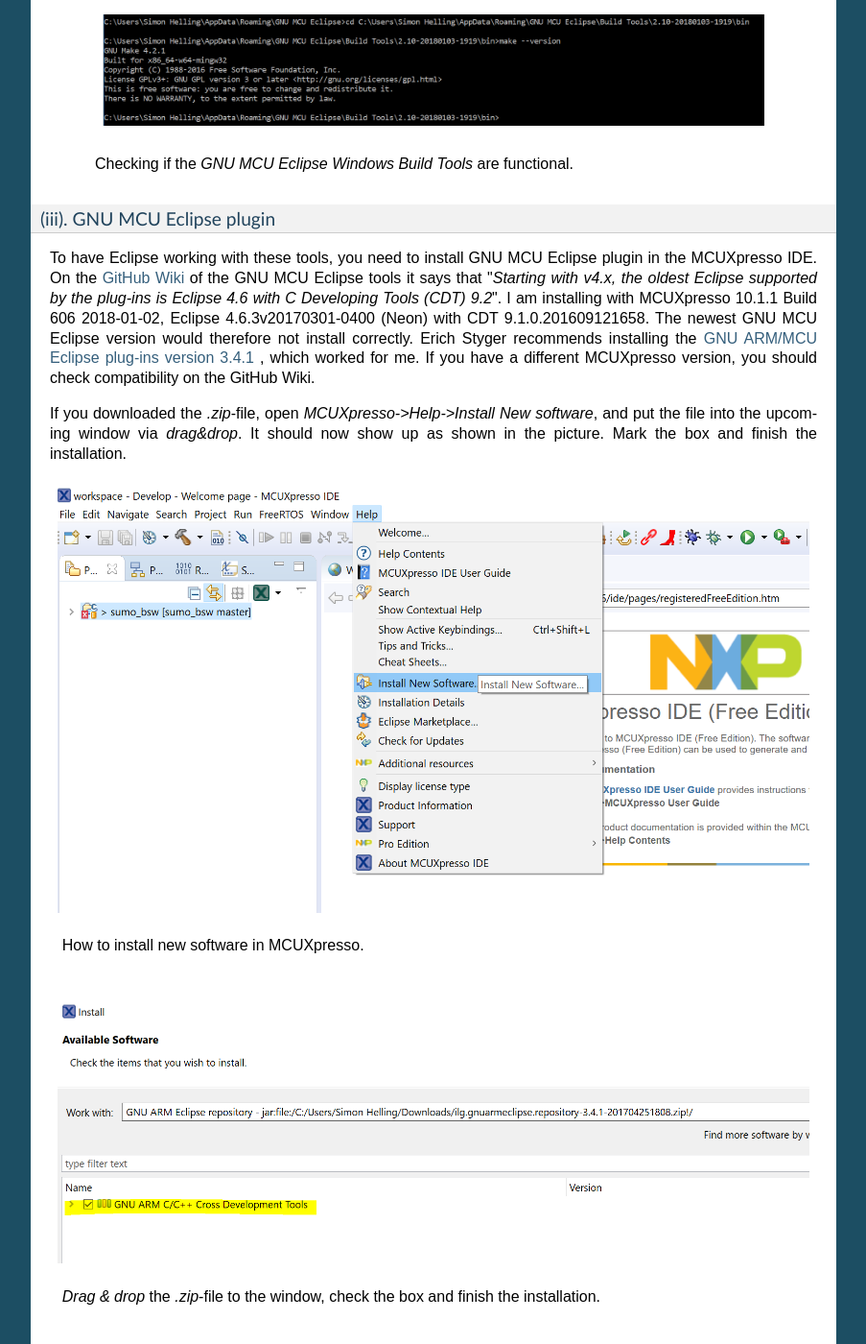
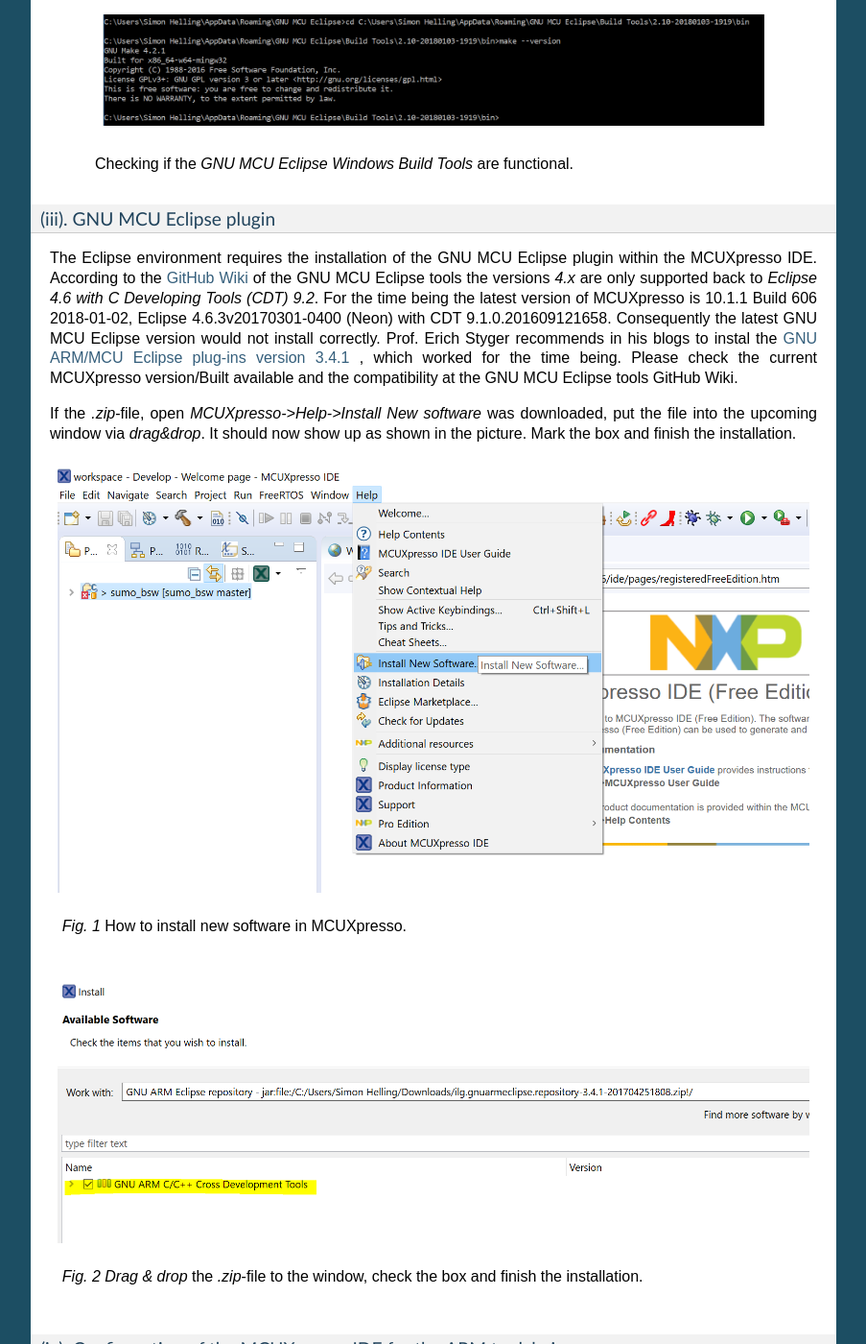
Before and after one commit to gfre/sumo_bsw, a Sphinx documentation site: the page built from Docs/installationguide/installationguide.rst, in a window 1280 px wide and 1400 px high, scrolled down 2556 px. Shown: the whole window at 96% size, without its empty margins (198-1101 px from the left). Built offline with Sphinx 7.4.7, drawn with Linux system fonts in a browser that asks for light colours; formulas are drawn with MathJax 3; some of the changed text lies outside the part shown.

Commit message:
index page and installation guide updated;

```diff
--- a/Docs/conf.py
+++ b/Docs/conf.py
@@ -12,10 +12,10 @@
 # add these directories to sys.path here. If the directory is relative to the
 # documentation root, use os.path.abspath to make it absolute, like shown here.
 #
-# import os
+import os
 import sys
 # sys.path.insert(0, os.path.abspath('.'))
-import subprocess, os
+import subprocess
 
 read_the_docs_build = os.environ.get('READTHEDOCS', None) == 'True'
 
@@ -36,7 +36,6 @@
 
 
 # -- General configuration ---------------------------------------------------
-
 # If your documentation needs a minimal Sphinx version, state it here.
 #
 # needs_sphinx = '1.0'
@@ -75,6 +74,12 @@
 
 # The name of the Pygments (syntax highlighting) style to use.
 pygments_style = 'sphinx'
+
+# Flag to enable or disable numbered captions
+numfig = True
+
+# Set image format of formulas
+imgmath_image_format = 'svg'
 
 
 # -- Options for HTML output -------------------------------------------------
--- a/Docs/installationguide/installationguide.rst
+++ b/Docs/installationguide/installationguide.rst
@@ -101,14 +101,12 @@
 
 (iii). GNU MCU Eclipse plugin
 *****************************
-To have Eclipse working with these tools, you need to install GNU MCU Eclipse plugin in the MCUXpresso IDE.
-On the `GitHub Wiki <https://gnu-mcu-eclipse.github.io/plugins/install/>`_ of the GNU MCU Eclipse tools it says that \"*Starting with v4.x,
-the oldest Eclipse supported by the plug-ins is Eclipse 4.6 with C Developing Tools (CDT) 9.2*\". I am installing with MCUXpresso 10.1.1 Build 606 2018-01-02,
-Eclipse	4.6.3v20170301-0400 (Neon)	with CDT 9.1.0.201609121658. The newest GNU MCU Eclipse version would therefore not install correctly. Erich Styger
-recommends installing the `GNU ARM/MCU Eclipse plug-ins version 3.4.1  <https://github.com/gnu-mcu-eclipse/eclipse-plugins/releases/tag/v3.4.1-201704251808>`_ , which
-worked for me. If you have a different MCUXpresso version, you should check compatibility on the GitHub Wiki.
+The Eclipse environment requires the installation of the GNU MCU Eclipse plugin within the MCUXpresso IDE. According to the `GitHub Wiki <https://gnu-mcu-eclipse.github.io/plugins/install/>`_ of the GNU MCU Eclipse tools
+the versions *4.x* are only supported back to *Eclipse 4.6 with C Developing Tools (CDT) 9.2*. For the time being the latest version of MCUXpresso is 10.1.1 Build 606 2018-01-02, Eclipse 4.6.3v20170301-0400 (Neon) with CDT 9.1.0.201609121658.
+Consequently the latest GNU MCU Eclipse version would not install correctly. Prof. Erich Styger recommends in his blogs to instal the `GNU ARM/MCU Eclipse plug-ins version 3.4.1  <https://github.com/gnu-mcu-eclipse/eclipse-plugins/releases/tag/v3.4.1-201704251808>`_ , which
+worked for the time being. Please check the current MCUXpresso version/Built available and the compatibility at the GNU MCU Eclipse tools GitHub Wiki.
 
-If you downloaded the *.zip*-file, open *MCUXpresso->Help->Install New software*, and put the file into the upcoming window via *drag\&drop*. It should
+If the *.zip*-file, open *MCUXpresso->Help->Install New software* was downloaded, put the file into the upcoming window via *drag\&drop*. It should
 now show up as shown in the picture. Mark the box and finish the installation.
 
 .. figure:: images/installnewsoftware.PNG
@@ -121,10 +119,10 @@
 	*Drag \& drop* the *.zip*-file to the window, check the box and finish the installation.
 
 
-(iv). Setting up MCUXpresso to use the ARM toolchain
-****************************************************
-In this step, we need to make sure, that MCUXpresso *knows* where to look for the *ARM Toolchain* and the *Windows Build Tools* (if you use Windows). This can
-be done in the Preferences. Go to *Window->Preferences*, expand *C/C++*, expand *Build* and go to *Workspace Tools Paths*. As shown in the picture, the Toolchain should be
+(iv). Configuration of the MCUXpresso IDE for the ARM toolchain
+***************************************************************
+In this step it is ensured that MCUXpresso *knows* where to search for the *ARM Toolchain* and the *Windows Build Tools* (if you use Windows). This can
+be accomplisehd by configuring the Preferences of the IDE. Go to *Window->Preferences*, expand *C/C++*, expand *Build* and go to *Workspace Tools Paths*. As shown in the picture, the Toolchain should be
 set to the *GNU Tools for ARM Embedded Processors*. You may need to copy the path to the *Windows Build Tools* and the *GNU ARM Toolchain* manually. Click *Apply* and *OK*.
 
 .. figure:: images/checktools.PNG
@@ -136,24 +134,23 @@
 			project settings.
 
 
-(v). Setting up MCUXpresso to use Processor Expert
-**************************************************
-If you installed MCUXpresso v10.1 or newer, you need to first deinstall the *MCUCpresso IDE Configuration Tools*. These are the first step to replace
-PE, but you can still use it separately. In order to do so and to avoid conflicts between the *Configuration Tools* and PE, you need to deinstall them.
-Go to *Help->Installation Details* and search for *MCUXpresso IDE Configuration Tools Integration*, select it, and click *Uninstall*.
+(v). Configuration of the MCUXpresso IDE for Processor Expert (PEx) integration
+*******************************************************************************
+If MCUXpresso v10.1 or newer is used, it is required to remove the *MCUCpresso IDE Configuration Tools* in order to avoid conflicts between the *Configuration Tools* and PEx.
+Therefore go to *Help->Installation Details* and search for *MCUXpresso IDE Configuration Tools Integration*, select it, and click *Uninstall*.
 
 .. figure:: images/uninstallconfigurationtools.PNG
 
-	Uninstall the *Configuration Tools* to avoid conflicts with PE.
+	Uninstall the *Configuration Tools* to avoid conflicts with PEx.
 
 Now, go to the `Processor Expert Download Page <https://www.nxp.com/pages/processor-expert-software-microcontroller-driver-suite:PE_DRIVER_SUITE?&&tab=Design_Tools_Tab>`_
 and download the *Processor Expert for Kinetis v3.0 Eclipse plugin*
 
 .. figure:: images/processorexpertplugin.PNG
 
-	Download the PE plugin *.zip*-file.
+	Download the PEx plugin *.zip*-file.
 
-After unzipping this file, install the *freescale_updater.zip*-file via *Help->Install New Software* as described above.
+After unzipping this file, install the *freescale_updater.zip*-file insided the MCUExpresso IDE. Got to *Help->Install New Software* as described above, e.g. for the installation of the GNU MCU Eclipse plugin.
 
 .. attention:: You must install the *freescale updater*-file first!
 
@@ -161,48 +158,47 @@
 
 	Install the marked file from the *Processor Expert for Kinetis v3.0 Eclipse plugin*-file first. Then install *PEx for Kinetis v3.0.0*.
 
-Afterwards, install *PEx for Kinetis 3.0.0* in the same way. Then, download, unzip, and install the file *Processor Expert for Kinetis v3.0.2 update*
-in the same way.
+Afterwards, install *PEx for Kinetis 3.0.0* in the same way. Repeat this steps for the patch *Processor Expert for Kinetis v3.0.2 update*.
 
 .. figure:: images/processorexpertupdate.PNG
 
 	Install the update *PEx for Kinetis 3.0.2*
 
-In the final step you need to download the PE components from `Erich Stygers Sourceforge repo <https://sourceforge.net/projects/mcuoneclipse/files/PEx%20Components/>`_
-You should check with which version the Sumo robot is currently working, download the fitting release (currently *Components 2017-12-26.zip* (14.03.2018)). Unzip
-the file, go to *Processor Expert->Import Components* search and select the *.PEupd*-files and click *import*.
+In the final step download the PEx components from Prof. Stygers 'Sourceforge repo <https://sourceforge.net/projects/mcuoneclipse/files/PEx%20Components/>`_
+Check the current version of Sumo Robot Project and download the fitting release (currently *Components 2017-12-26.zip* (14.03.2018)). Unzip
+the file, in MCUExpresso go to *Processor Expert->Import Components* search and select the *.PEupd*-files and click *import*.
 
 .. figure:: images/processorexpertimportcomponents.PNG
 
-	Install the PE components from Erich Stygers Sourceforge repo.
+	Install the PEx components from Prof. Styger's repo at Sourceforge.
 
 .. _importsumoproject:
 
-(vi). Import the Sumo source code and verify settings
-*****************************************************
-To verify that everything is set up correctly, import the Sumo project source code. If you installed SmartGit and did the steps according to :ref:`installSmartGit` ,
-you can open the project in MCUXPresso by selecting *File->Open Projects from File System* as seen in the figure below
+(vi). Import the Sumo BSW sources
+*********************************
+In order to verify everything is set up correctly import the Sumo project source code. If the SmartGit client is installed and the steps according to :ref:`installSmartGit` were performed correctly,
+it is possible to open the project inside MCUXPresso by selecting *File->Open Projects from File System* as illustrated in the figure below
 
 .. figure:: images/openproject.PNG
 
-	How to open the project in MCUXpresso.
+	Import the project in the MCUXpresso IDE.
 
-If you dont see a *Generated Code* folder in the project, go to *Processor Expert->Show Views* and click *Generate Processor Expert Code* as shown below.
+If there is no *Generated Code* folder in the project, go to *Processor Expert->Show Views* and click *Generate Processor Expert Code* as shown below.
 
 .. figure:: images/generatecode.PNG
 
-	If you **DON'T** see the *Generated Code* folder, hit *Generate Processor Expert Code*.
+	If **NO** *Generated Code* folder exists, hit *Generate Processor Expert Code*.
 
-This process may take a while and generates all the low-level code for the required components of the Sumo project. When finished click *Edit \'sumo_bsw project settings\'*
-(you need to have the project selected to do this) and expand *C/C++ build*. The settings of *Settings, Tool Chain Editor,* and *Tool Paths* should show as in the pictures below
+This process may take a while and generates all the low-level code for the required components of the Sumo BSW Project. When finished click *Edit \'sumo_bsw project settings\'*
+(you need to have the project selected to do this) and expand *C/C++ build*. The configuration of *Settings, Tool Chain Editor,* and *Tool Paths* should look like as in the pictures below
 
 .. figure:: images/projectsettings1.PNG
 
-	The target processor should be *cortex-m4*. If it isn't go to the *MCU settings* and select *Generic-M4*.
+	The target processor should be *cortex-m4*. If it does not exist go to the *MCU settings* and select *Generic-M4*.
 
 .. figure:: images/projectsettings2.PNG
 
-	Because we use the ARM toolchain, *Cross ARM GCC* should be selected.
+	Since the ARM toolchain is used *Cross ARM GCC* should be selected.
 
 .. figure:: images/projectsettings3.PNG
 
@@ -211,16 +207,16 @@
 
 .. _includedoxygen:
 
-(vii). Include doxygen tools to MCUXpresso
-******************************************
-Doxygen is used to write code documentation for the project. To integrate it to MCUXpresso, go to the *Eclipse Marketplace* and search and install
+(vii). Integration of the eclox plugin for documentation
+********************************************************
+Doxygen is used to write code documentation for the project. For the  integration to MCUXpresso go to the *Eclipse Marketplace* and search and install
 *Eclox*.
 
 .. figure:: images/eclox.PNG
 
 	Eclox integrates doxygen support to the MCUXPresso IDE.
 
-Since doxygen uses the *dot* language and *GraphViz*, you also need to `download Graphviz <https://graphviz.gitlab.io/_pages/Download/Download_windows.html>`_
+Since doxygen uses the *dot* language and *GraphViz*, respectively, one needs to `download Graphviz <https://graphviz.gitlab.io/_pages/Download/Download_windows.html>`_
 ,e.g., *graphviz-2.38.zip*. Unpack the content of the *release*-folder to \"*~/Program Files(x86)/Graphviz2.38*\". Now make sure that the *sumo_bsw.doxyfile*, which is
 located in the folder *Docs* in the *sumo_bsw project*, is set up correctly by double-clicking it.
 
@@ -245,11 +241,11 @@
 
 .. figure:: images/documentationexample.PNG
 
-	When Eclox works, you should see that there is a graph showing dependencies of any arbitrary file.
+	The Eclox plugin including the *dot tool* works fine, if there are graphs showing dependencies for any arbitrary c- or h-file.
 
 .. hint:: If Eclox/doxygen still generates an error like \"*error: problems running dot exit code=-1*\" then try to set the PATH variable, so Eclox can
-			find the *dot.exe* there. You can do that by *right-clicking the Windows symbol->System->System info->Advanced System Settings->Environment Variables->PATH*
-			and adding the path to the *bin*-folder. Also, restart MCUXpresso.
+			find the *dot.exe*. This can be achieved by *right-clicking the Windows symbol->System->System info->Advanced System Settings->Environment Variables->PATH*
+			and adding the path to the *bin*-folder of the dot tool. Then restart MCUXpresso.
 
 				.. image:: images/pathvariable.PNG
 
```
Also changed, not shown: other parts of Docs/installationguide/installationguide.rst (+4 -4 lines), Docs/index.rst (+0 -8 lines).
